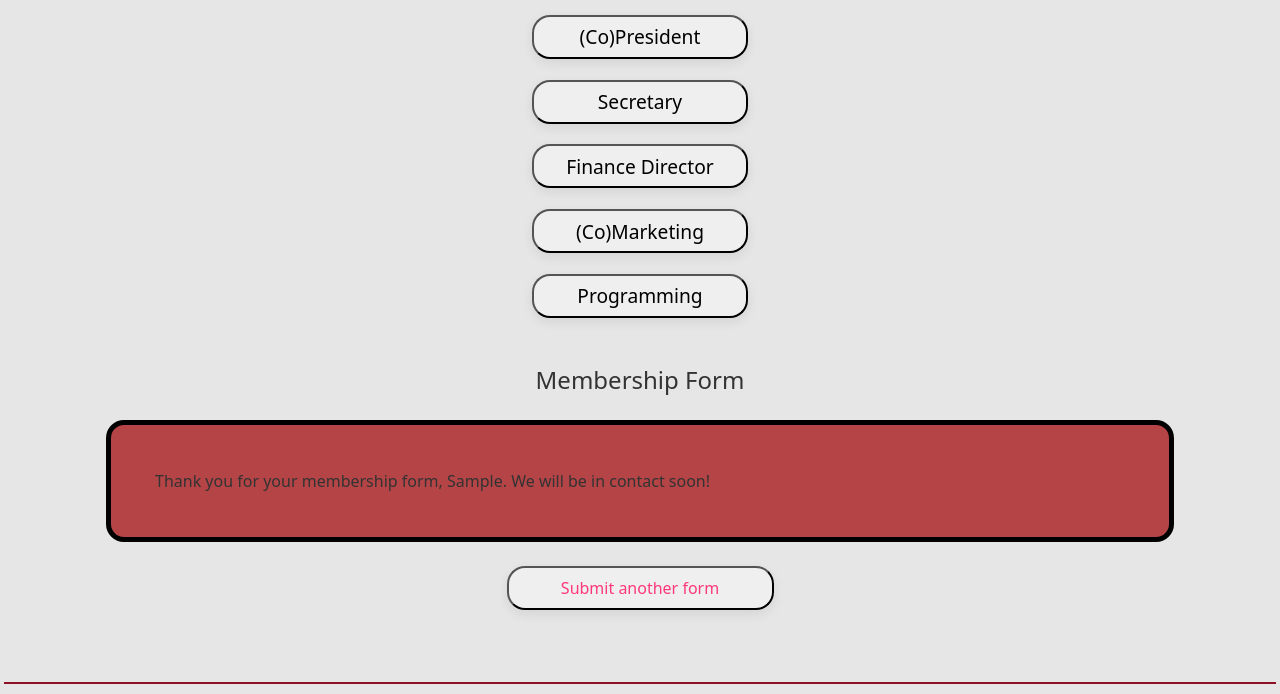
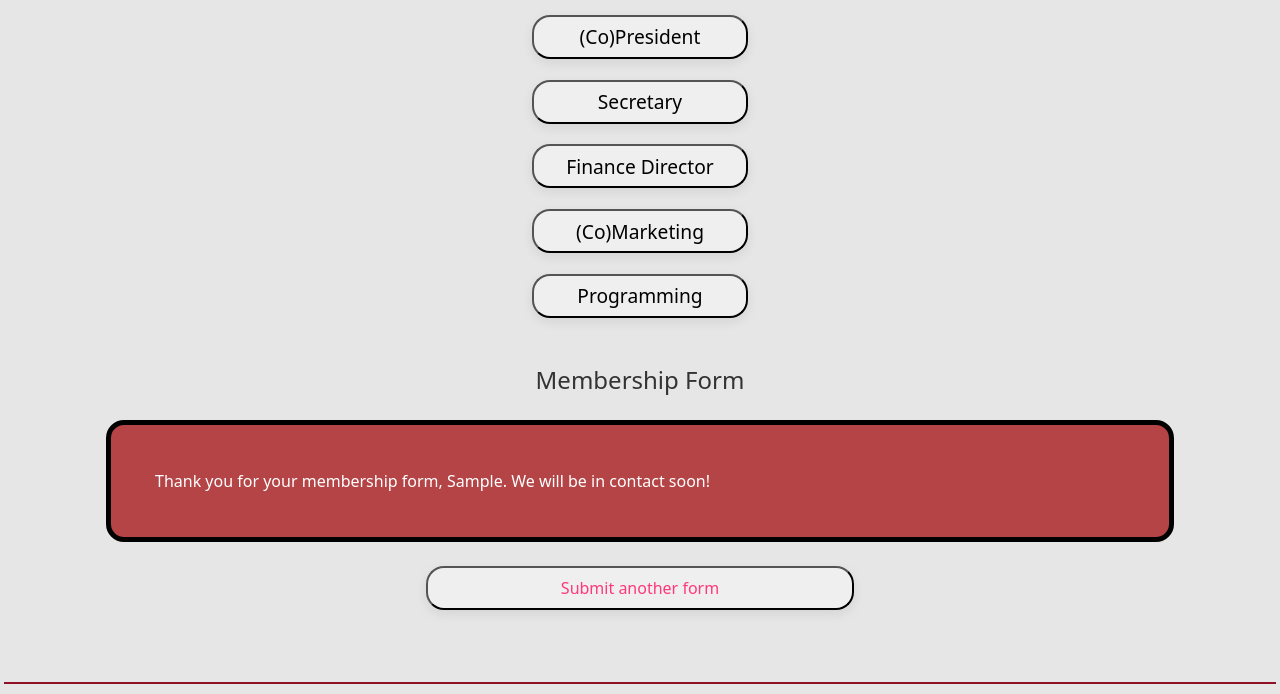
Before and after one commit to CS272-F25/p17, a plain HTML site: page membership.html in a window 1280 px wide. Both pictures are taken after typing "Sample", "name@example.com", "Sample", "Sample" into the empty fields and a click on the button "Submit". Shown: the part 647-1341 px from the top of the page. Drawn offline with nearby package versions, Linux system fonts and the light colour scheme.

Commit message:
Membership form updates
Membership form updates

```diff
--- a/membership.css
+++ b/membership.css
@@ -122,7 +122,7 @@ p{
 }
 
 #submit_button{
-    width: 25%;
+    width: 40%;
     color:rgb(254, 56, 122);
     border-radius: 18px;
     box-shadow: 0 4px 12px rgba(0,0,0,0.08);
--- a/membership.js
+++ b/membership.js
@@ -54,6 +54,7 @@ membershipFormSubmissionButton.addEventListener("click", () => {
         if (membershipForm.className === "d-flex"){
             membershipForm.className = "d-none";
             thankYouForSubmission.innerText = `Thank you for your membership form, ${prospectiveMemberName.value}. We will be in contact soon!`;
+            thankYouForSubmission.style.color = "white";
             membershipFormDiv.appendChild(thankYouForSubmission);
             membershipFormSubmissionButton.innerText = "Submit another form";
     }
```
